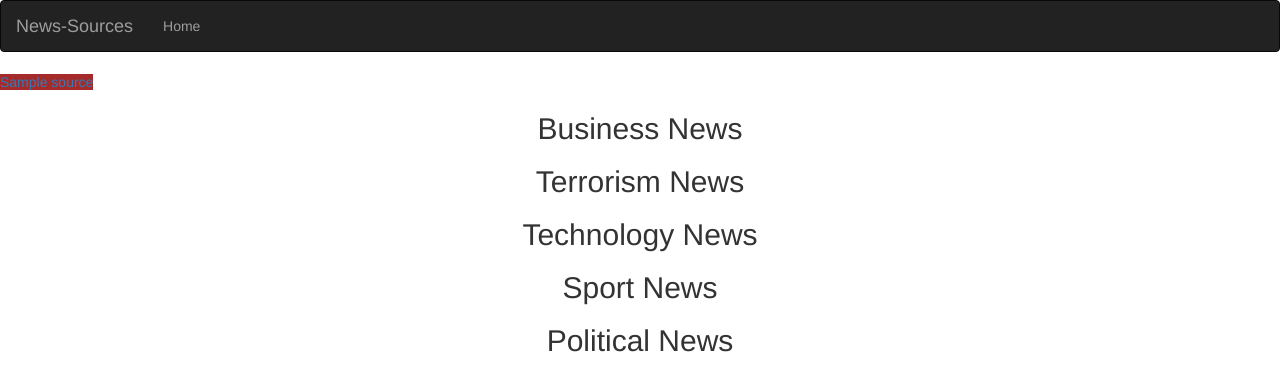
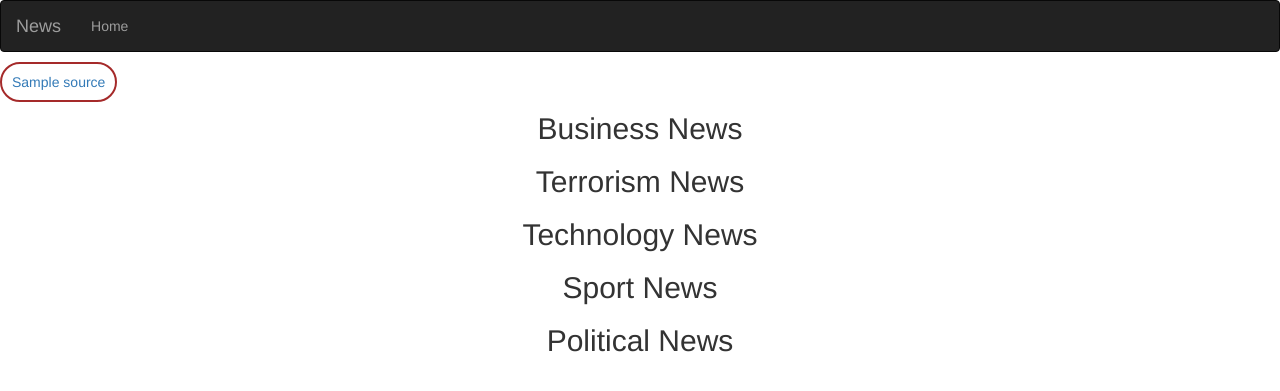
Before and after one commit to GraceMwende/News-Api, a Flask app: template app/templates/index.html in a window 1280 px wide. Shown: the top 391 px of the page. Run offline with Flask 2, Linux system fonts and the light colour scheme; the template is opened without the code that fills it: most values are stand-ins (such as "Sample title", 1, 10 or a date in 2020); some libraries are stand-ins or nearby versions.

Commit message:
style news sources

```diff
--- a/app/static/index.css
+++ b/app/static/index.css
@@ -3,7 +3,8 @@
 }
 
 .sources-links {
+  border: 2px solid brown;
+  padding: 10px;
+  border-radius: 20px;
   text-decoration: none;
-  background-color: brown;
-  margin-right: 20px;
 }
--- a/app/templates/navbar.html
+++ b/app/templates/navbar.html
@@ -7,7 +7,7 @@
         <span class="icon-bar"></span>
         <span class="icon-bar"></span>
       </button>
-      <a class="navbar-brand" href="/"> News-Sources </a>
+      <a class="navbar-brand" href="/">News </a>
     </div>
     <div class="navbar-collapse collapse">
       <ul class="nav navbar-nav">
```
